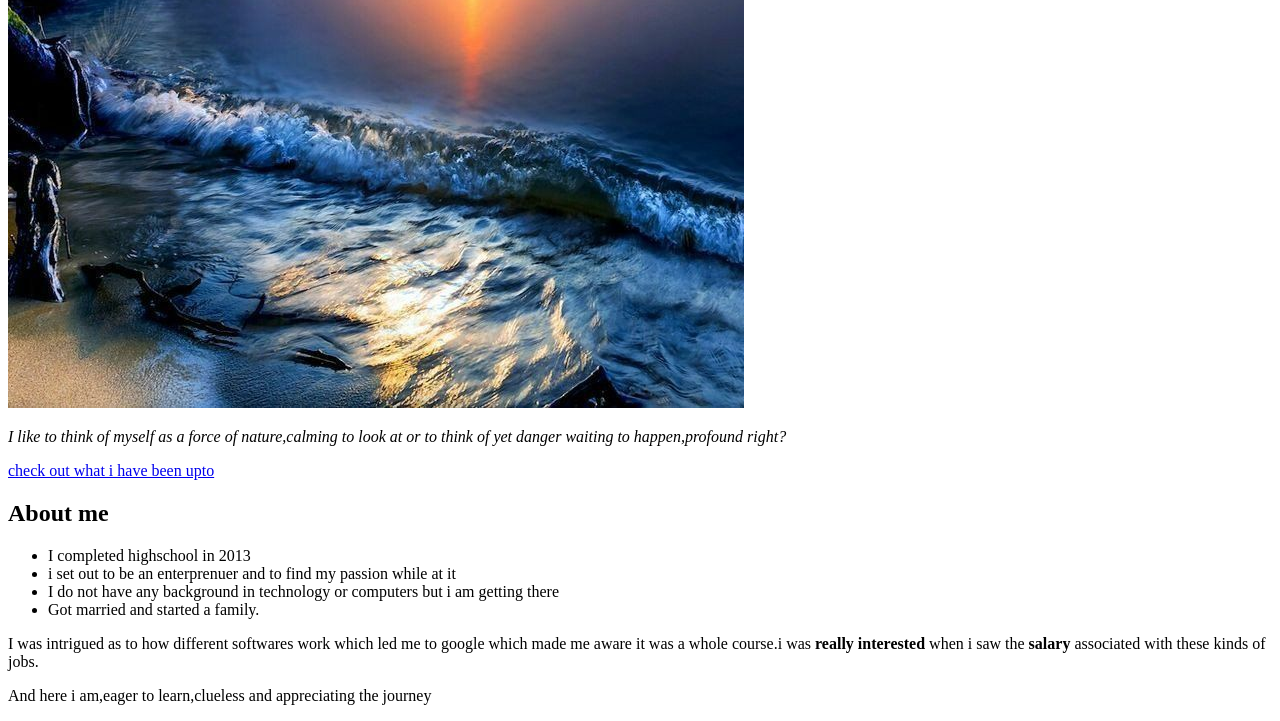
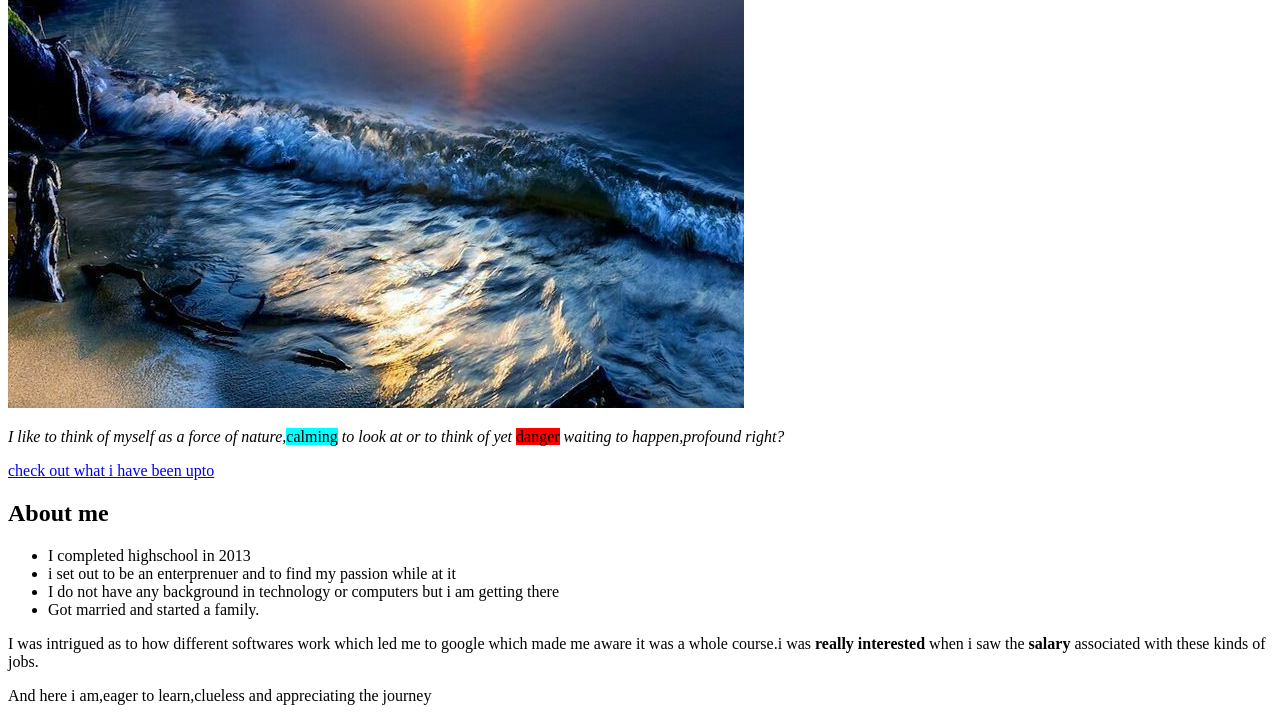
Before and after one commit to magiewech/My-Portfolio, a plain HTML site: page my-portfolio.html in a window 1280 px wide. Shown: the part 844-1565 px from the top of the page. Drawn offline with Linux system fonts and the light colour scheme.

Commit message:
add styles to make a word aqua blue

```diff
--- a/css/styles.css
+++ b/css/styles.css
@@ -6,3 +6,11 @@ p.intro {
   font-style: italic;
   color: black;
 }
+.important {
+    font-style: normal;
+    background-color: aqua;
+}
+.still-important {
+    font-style: normal;
+    background-color: red;
+}
--- a/my-portfolio.html
+++ b/my-portfolio.html
@@ -8,7 +8,7 @@
       <h1 class="intro">Hello there,my name is Margaret Waweru</h1>
       <p class="intro">Below is an image that represents what i am</p>
       <img src="images/Nature.jpg" alt="an image of trees overlooking the ocean">
-      <p class="intro">I like to think of myself as a force of nature,calming to look at or to think of yet danger waiting to happen,profound right?</p>
+      <p class="intro">I like to think of myself as a force of nature,<span class="important">calming</span> to look at or to think of yet <span class="still-important">danger</span> waiting to happen,profound right?</p>
       <p>
         <a href="https://github.com/magiewech/my-first-webpage"> check out what i have been upto</a>
       </p>
```
